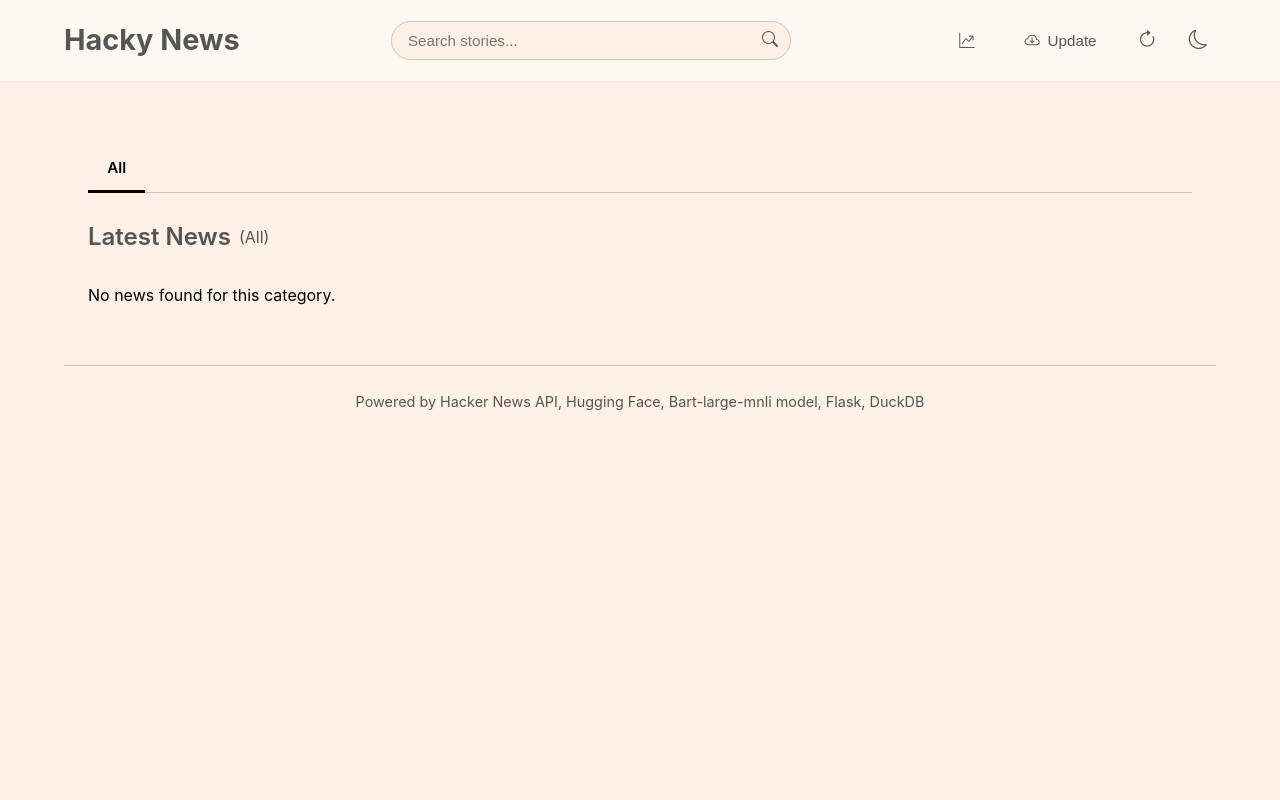
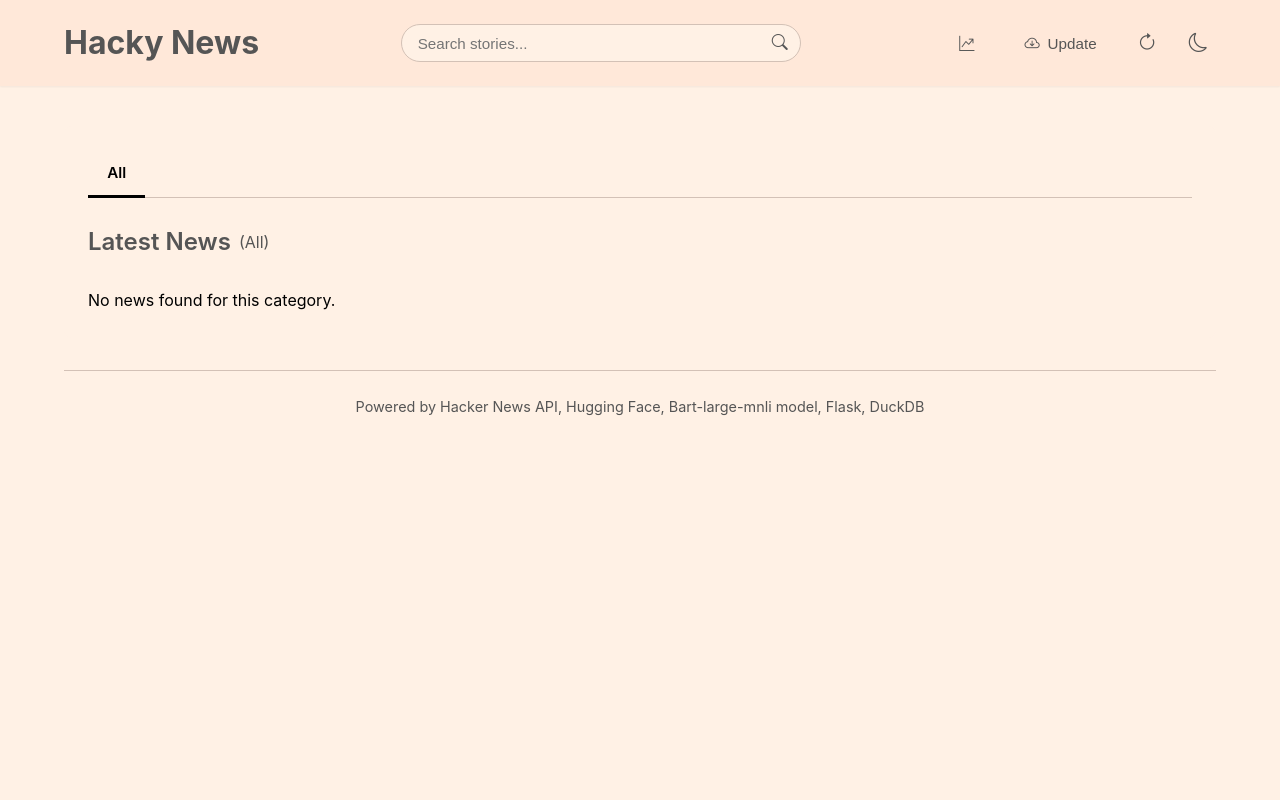
Before and after one commit to kennylim/hacky-news, a Flask app: page / in a window 1280 px wide. Run offline with Flask 2, Linux system fonts and the light colour scheme; data that the repository does not hold is empty.

Commit message:
modified:   static/css/styles.css

```diff
--- a/static/css/styles.css
+++ b/static/css/styles.css
@@ -1,7 +1,7 @@
 :root {
     /* Light theme variables - Simplified Palette */
     --bg-color: #fff1e5; /* Salmon Pink (Color 1) */
-    --card-bg: #fdf8f2; /* Creamy Off-white - Complementary to Salmon */
+    --card-bg: #ffe8d9; /* Lighter Pink - Complementary to Salmon */
     --primary-color: #000000; /* Black (Color 2) - Text, links, active states */
     --text-color: var(--primary-color); /* Use black for main text */
     --text-secondary: #555555; /* Darker grey for secondary, derived from black */
@@ -80,7 +80,7 @@ header .container {
 }
 
 .logo h1 {
-    font-size: 1.8rem; /* Slightly larger logo text */
+    font-size: 2.0rem; /* Slightly larger logo text */
     font-weight: bold; /* Ensure logo is bold */
     color: var(--text-secondary); /* Match news title color */
 }
@@ -295,7 +295,7 @@ h2 {
 .modal-body {
     padding: 1.5rem;
     overflow-y: auto;
-    background-color: var(--card-bg); /* Use card background (creamy off-white) for modal body */
+    background-color: var(--bg-color); /* Use main background (salmon pink) for modal body */
 }
 
 /* Stats overview */
```
